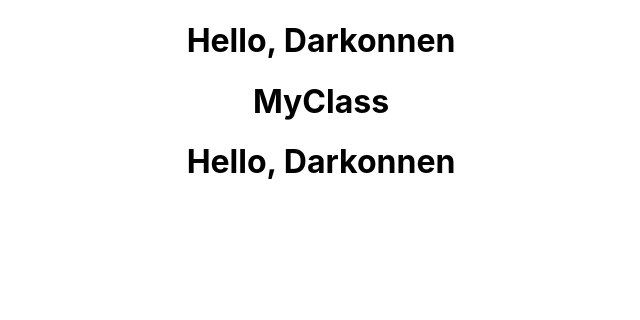
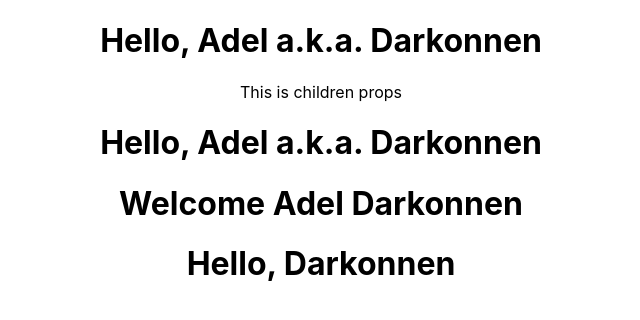
Before and after one commit to Adel-Cabrera/RJS, a React (Create React App) app: page / in a window 1280 px wide. Shown: the top 320 px of the page, without its empty margins (319-959 px from the left). Built offline with nearby package versions, Linux system fonts and the light colour scheme.

Commit message:
using props

```diff
--- a/src/App.js
+++ b/src/App.js
@@ -1,17 +1,22 @@
-import React from 'react';
+import React, { Component } from 'react';
 import './App.css';
 import { Greet } from './components/Greet';
 import Welcome from './components/Welcome';
 import Hello from './components/Hello'
 
-function App() {
+class App extends Component {
+  render(){
   return (
     <div className="App">
-      < Greet />
-      < Welcome />
+      < Greet name = "Adel" heroName = "Darkonnen" >
+      <p> This is children props </p>
+      </Greet>
+      < Greet name = "Adel" heroName = "Darkonnen" />
+      < Welcome name = "Adel" heroName = "Darkonnen"/>
       < Hello />
     </div>
   );
+  }
 }
 
 export default App;
--- a/src/components/Greet.js
+++ b/src/components/Greet.js
@@ -6,4 +6,11 @@
 
 // export default Greet;
 
-export const Greet = () => <h1> Hello, Darkonnen </h1>;
+export const Greet = props => {
+  return (
+    <div>
+      <h1> Hello, { props.name } a.k.a. { props.heroName } </h1>
+      { props.children }
+    </div>
+  );
+  }
--- a/src/components/Welcome.js
+++ b/src/components/Welcome.js
@@ -2,7 +2,7 @@
 
 class Welcome extends Component {
     render() {
-      return <h1> MyClass </h1>
+      return <h1> Welcome { this.props.name } { this.props.heroName } </h1>
     }
 }
 
```
